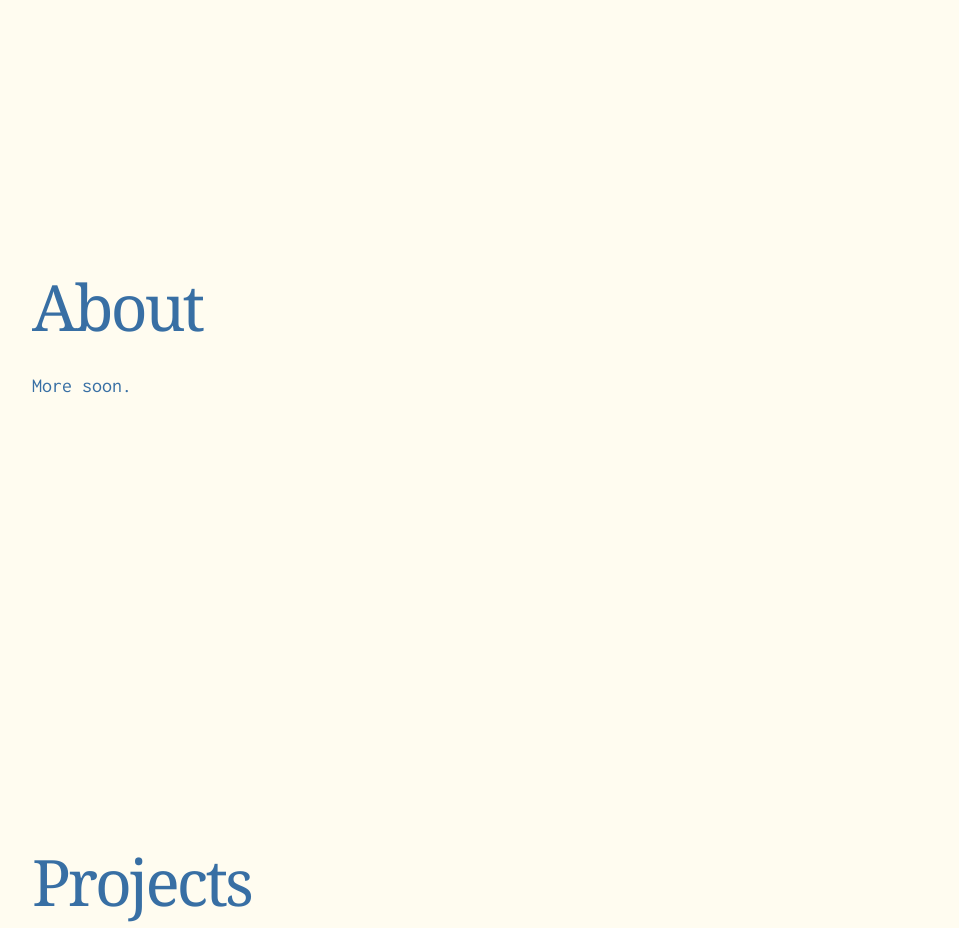
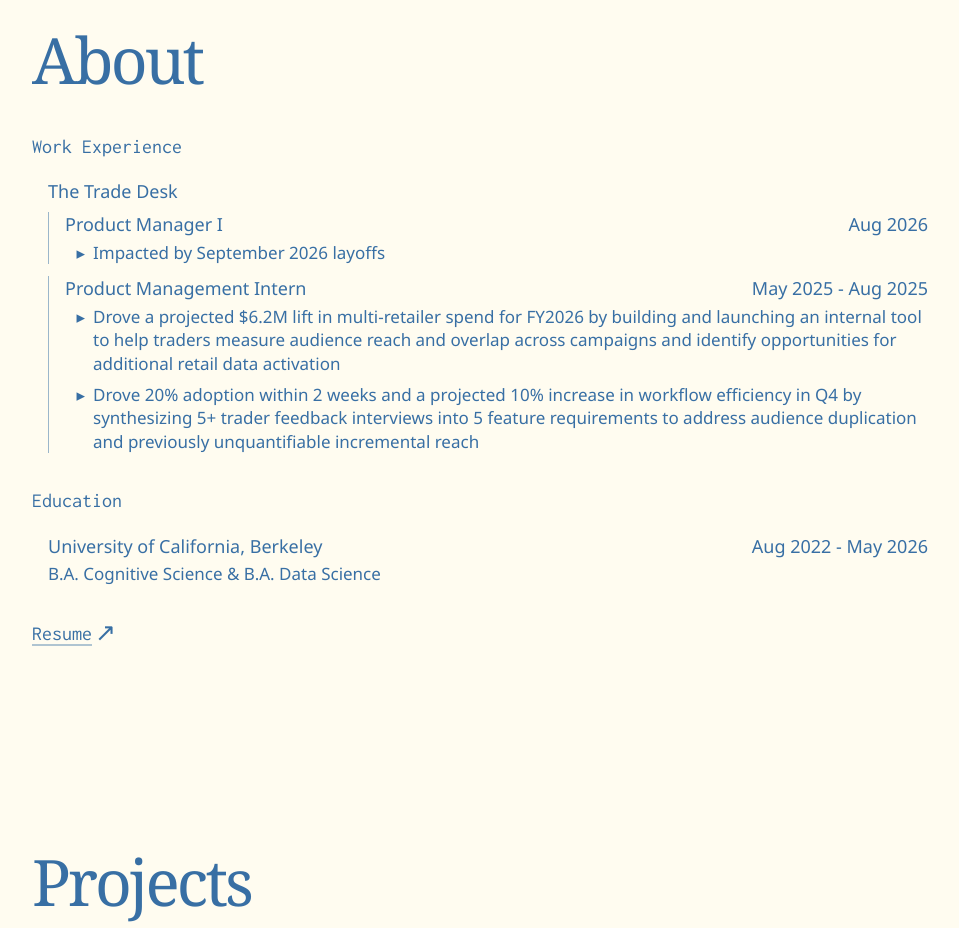
Before and after one commit to melaniehsiang/personal-website, a React (Vite) app: page / in a window 1280 px wide. Shown: the part 860-1788 px from the top of the page, without its empty margins (144-1103 px from the left). Built offline with nearby package versions, Linux system fonts and the light colour scheme.

Commit message:
Add about experience education and resume

```diff
--- a/src/index.css
+++ b/src/index.css
@@ -1,4 +1,4 @@
-@import url("https://fonts.googleapis.com/css2?family=Inconsolata:wght@400;500&family=Noto+Serif:wght@400;500;600;700;800&display=swap");
+@import url("https://fonts.googleapis.com/css2?family=Inconsolata:wght@400;500&family=Noto+Sans:wght@400;500;600;700&family=Noto+Serif:wght@400;500;600;700;800&display=swap");
 
 @tailwind base;
 @tailwind components;
--- a/src/main.jsx
+++ b/src/main.jsx
@@ -106,9 +106,66 @@ function App() {
             <h2 className="font-serif text-[clamp(2.25rem,5vw,4.5rem)] leading-[0.95] tracking-[-0.045em] text-foreground">
               About
             </h2>
-            <p className="mt-8 max-w-2xl font-sans text-xl leading-relaxed text-muted-foreground">
-              More soon.
-            </p>
+            <div className="mt-10 space-y-8">
+              <section>
+                <h3 className="font-sans text-xl leading-relaxed text-foreground">
+                  Work Experience
+                </h3>
+                <div className="ml-4 mt-4 w-[calc(100vw-25rem)] font-['Noto_Sans'] text-lg leading-snug text-muted-foreground">
+                  <p>The Trade Desk</p>
+                  <div className="mt-2 space-y-3">
+                    <div className="border-l border-skyAccent/50 pl-4">
+                      <div className="flex items-baseline justify-between gap-8">
+                        <span>Product Manager I</span>
+                        <span className="text-right">Aug 2026</span>
+                      </div>
+                      <ul className="mt-1 list-['▸'] pl-5 text-[1.0625rem] leading-snug">
+                        <li className="pl-2">Impacted by September 2026 layoffs</li>
+                      </ul>
+                    </div>
+                    <div className="border-l border-skyAccent/50 pl-4">
+                      <div className="flex items-baseline justify-between gap-8">
+                        <span>Product Management Intern</span>
+                        <span className="text-right">May 2025 - Aug 2025</span>
+                      </div>
+                      <ul className="mt-1 list-['▸'] space-y-2 pl-5 text-[1.0625rem] leading-snug">
+                        <li className="pl-2">
+                          Drove a projected $6.2M lift in multi-retailer spend for FY2026 by building and launching an internal tool to help traders measure audience reach and overlap across campaigns and identify opportunities for additional retail data activation
+                        </li>
+                        <li className="pl-2">
+                          Drove 20% adoption within 2 weeks and a projected 10% increase in workflow efficiency in Q4 by synthesizing 5+ trader feedback interviews into 5 feature requirements to address audience duplication and previously unquantifiable incremental reach
+                        </li>
+                      </ul>
+                    </div>
+                  </div>
+                </div>
+              </section>
+              <section>
+                <h3 className="font-sans text-xl leading-relaxed text-foreground">
+                  Education
+                </h3>
+                <div className="ml-4 mt-4 w-[calc(100vw-25rem)] font-['Noto_Sans'] text-lg leading-snug text-muted-foreground">
+                  <div className="flex items-baseline justify-between gap-8">
+                    <span>University of California, Berkeley</span>
+                    <span className="text-right">Aug 2022 - May 2026</span>
+                  </div>
+                  <p className="mt-1 text-[1.0625rem]">B.A. Cognitive Science &amp; B.A. Data Science</p>
+                </div>
+              </section>
+              <section>
+                <h3 className="font-sans text-xl leading-relaxed text-foreground">
+                  <a
+                    href="/files/Melanie_Hsiang_Resume.pdf"
+                    target="_blank"
+                    rel="noreferrer"
+                    className="transition hover:translate-x-1"
+                  >
+                    <span className="underline decoration-skyAccent/40 underline-offset-4 hover:decoration-skyAccent">Resume</span>
+                    <span className="ml-[0.15em] inline-block origin-left scale-125">↗</span>
+                  </a>
+                </h3>
+              </section>
+            </div>
           </div>
         </section>
 
```
Also changed, not shown: 1 other file (tests, documents, lock files or other folders).
